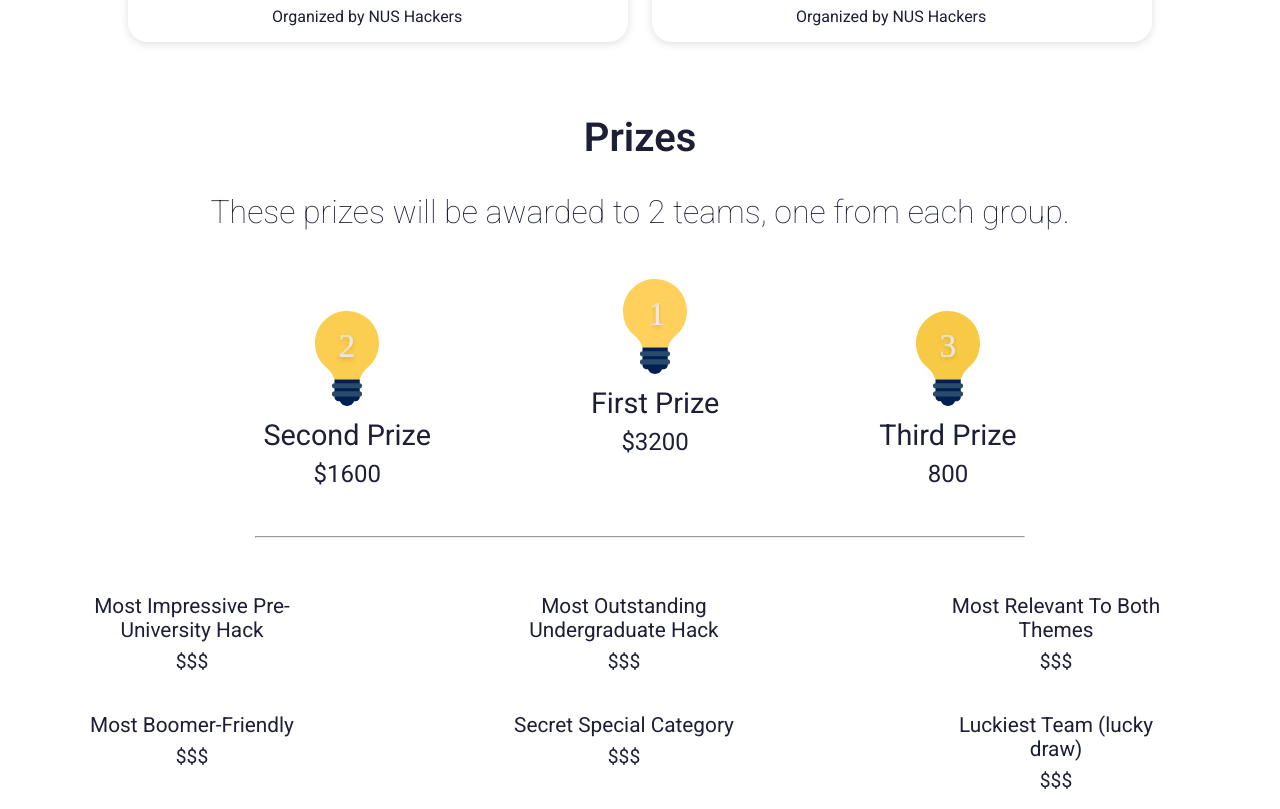
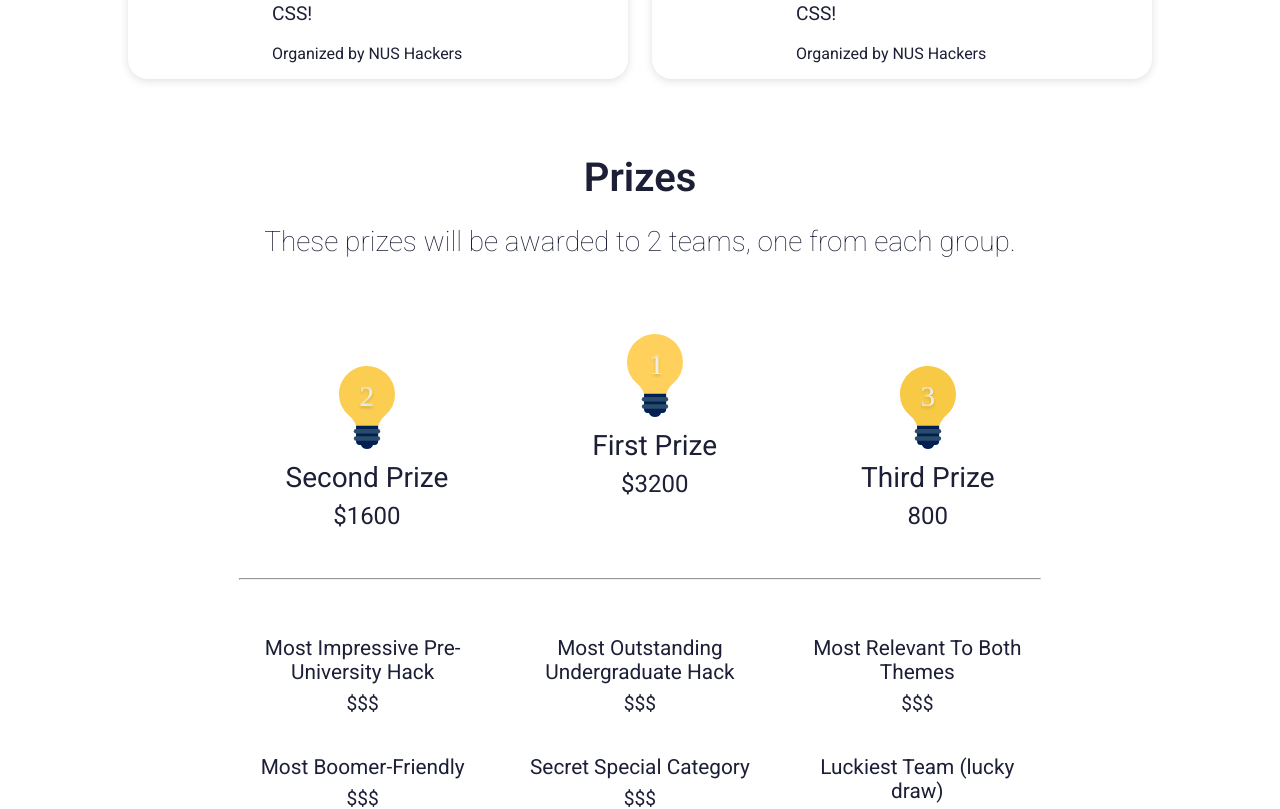
Before and after one commit to Raypuff/lifehack-2021, a React (Create React App) app: page / in a window 1280 px wide. Shown: the part 1432-2241 px from the top of the page. Built offline with nearby package versions, Linux system fonts and the light colour scheme.

Commit message:
Make prizes page responsive

```diff
--- a/src/components/Header/HeaderItem.js
+++ b/src/components/Header/HeaderItem.js
@@ -5,7 +5,7 @@ import styles from "./Header.module.css";
 function HeaderItem(props) {
   return (
     <div className={styles.headerItem}>
-      <Link to={props.to} smooth={true} offset={-80}>
+      <Link to={props.to} smooth={true} offset={-55}>
         {props.content}
       </Link>
     </div>
--- a/src/components/Prizes/Prizes.module.css
+++ b/src/components/Prizes/Prizes.module.css
@@ -1,42 +1,41 @@
 .prizes {
-  width: 100vw;
-  margin: 0 auto;
-  padding: 2.5rem 0;
+  padding-top: 6vh;
   text-align: center;
-  color: #1C1F35;
+  display: flex;
+  flex-direction: column;
+  justify-content: center;
 }
 
 .header {
   text-align: center;
   font-size: 2.5rem;
   font-weight: 600;
-  color: #1C1F35;
-  margin: 2rem 0;
-  padding: 0;
+  margin-bottom: 2.5rem;
 }
 
 .subheader {
-  font-size: 2rem;
+  font-size: 1.75rem;
   font-weight: 150;
+  margin-top: -1rem;
 }
 
 .bigPrizes {
+  display: flex;
   flex-direction: row;
-  display: flex;
   justify-content: center;
   margin: 3rem 0;
 }
 
 .bigPrizeContainer {
-  margin: 0 5rem;
+  margin: 0 4.5rem;
 }
 
 .bigPrizeLogo {
-  width: 4rem;
+  width: 3.5rem;
 }
 
 .bigPrizeLabel {
-  font-size: 1.8rem;
+  font-size: 1.75rem;
   margin: .5rem 0;
   padding: 0;
 }
@@ -48,23 +47,24 @@
 }
 
 .divider {
-  margin: 1rem 0;
-  width: 60%;
+  width: 50rem;
   margin: auto;
 }
 
 .smallPrizes {
   display: grid;
+  width: 50rem;
   grid-template-columns: repeat(3, 1fr);
-  column-gap: 1rem;
+  column-gap: 2rem;
   row-gap: 2rem;
-  justify-content: center;
-  margin: 3rem 0;
+  align-self: center;
+  justify-items: center;
+  margin-top: 3rem;
 }
 
 .smallPrizeContainer {
-  margin: 0 5rem;
   width: 17.5vw;
+  margin: 0;
 }
 
 .smallPrizeLabel {
@@ -78,3 +78,69 @@
   margin: 0;
   padding: 0;
 }
+
+@media screen and (max-width: 1250px) {
+  .bigPrizeLogo {
+    width: 3rem;
+  }
+
+  .bigPrizeLabel {
+    font-size: 1.5rem;
+  }
+
+  .bigPrizeAward {
+    font-size: 1.3rem;
+  }
+}
+
+@media screen and (max-width: 900px) {
+  .subheader {
+    font-size: 1.6rem;
+  }
+
+  .bigPrizeLogo {
+    width: 2.75rem;
+  }
+
+  .bigPrizeLabel {
+    font-size: 1.4rem;
+  }
+
+  .bigPrizeAward {
+    font-size: 1.2rem;
+  }
+
+  .divider {
+    width: 45rem;
+  }
+
+  .smallPrizes {
+    width: 45rem;
+    column-gap: 0rem;
+  }
+
+  .smallPrizeContainer {
+    width: 15rem;
+  }
+
+  .smallPrizeLabel {
+    font-size: 1.2rem;
+  }
+
+  .smallPrizeAward {
+    font-size: 1.1rem;
+  }
+}
+
+@media screen and (max-width: 765px) {
+  .header {
+    font-size: 2rem;
+  }
+}
+
+@media screen and (max-width: 500px) {
+  .header {
+    font-size: 1.75rem;
+    margin-bottom: 1rem;
+  }
+}
--- a/src/components/Timeline/Timeline.module.css
+++ b/src/components/Timeline/Timeline.module.css
@@ -1,5 +1,6 @@
 .timeline {
-  padding: 6vh 0;
+  padding: 0;
+  padding-top: 6vh;
 }
 
 .header {
--- a/src/components/Workshops/Workshops.module.css
+++ b/src/components/Workshops/Workshops.module.css
@@ -1,5 +1,6 @@
 .workshops {
   padding: 0 10vw;
+  padding-top: 6vh;
   text-align: center;
 }
 
@@ -7,8 +8,7 @@
   text-align: center;
   font-size: 2.5rem;
   font-weight: 600;
-  padding: 0;
-  padding-bottom: 1.5rem;
+  margin-bottom: 2.5rem;
 }
 
 .workshopGrid {
```
